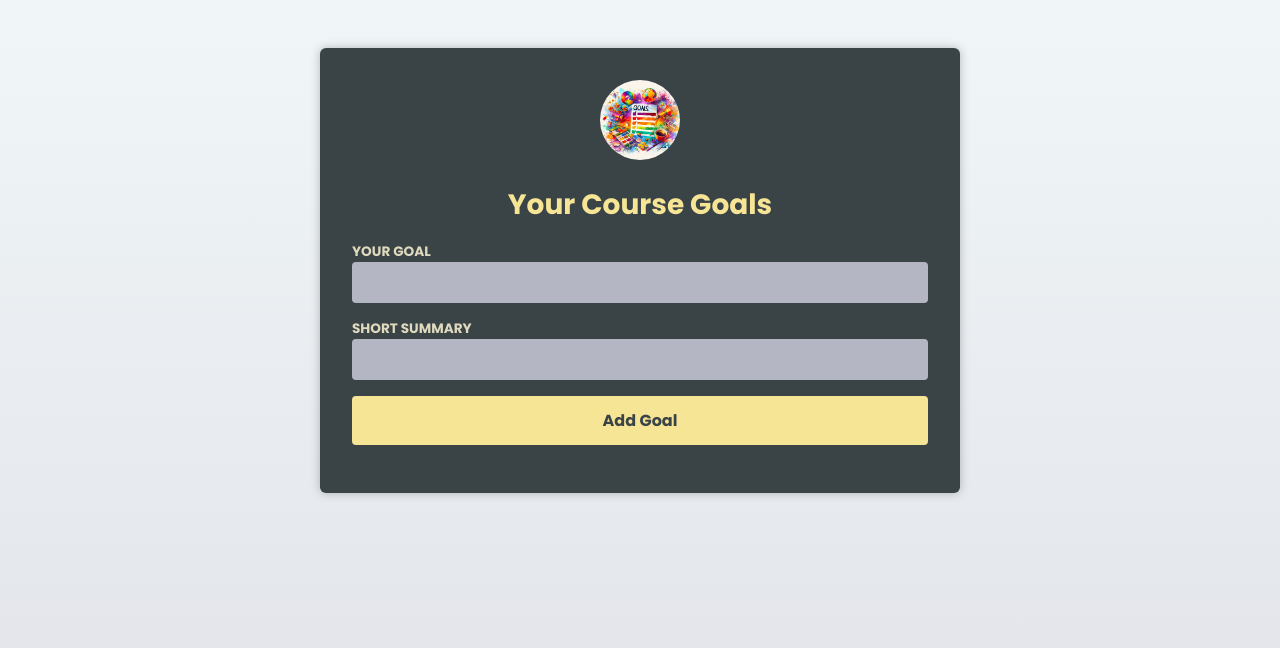
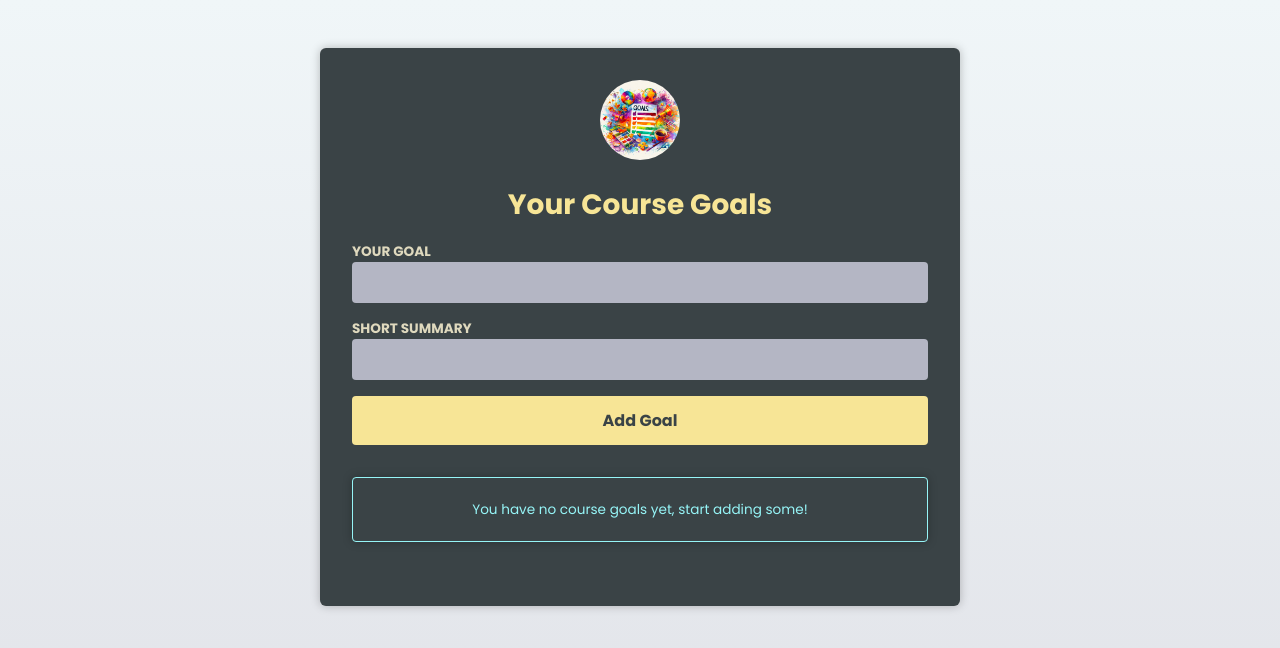
Before and after one commit to nirgluzman/React-TypeScript-Basic, a React (Vite) app: page / in a window 1280 px wide. Shown: the top 648 px of the page. Built offline with nearby package versions, Linux system fonts and the light colour scheme.

Commit message:
add InfoBox with 'info' and 'warning' options

```diff
--- a/src/components/CourseGoalList.tsx
+++ b/src/components/CourseGoalList.tsx
@@ -1,5 +1,7 @@
+import {type ReactNode} from 'react';
+import {type CourseGoal as CGoal} from '../App';
 import CourseGoal from './CourseGoal';
-import {type CourseGoal as CGoal} from '../App';
+import InfoBox from './InfoBox';
 
 type CourseGoalListProps = {
 	goals: CGoal[];
@@ -7,7 +9,24 @@
 };
 
 export default function CourseGoalList({goals, onDeleteGoal}: CourseGoalListProps) {
+	// goals array is empty - no goals have been entered.
+	if (goals.length === 0) {
+		return <InfoBox mode='info'>You have no course goals yet, start adding some!</InfoBox>;
+	}
+
+	let warningBox: ReactNode;
+
+	if (goals.length >= 4) {
+		warningBox = (
+			<InfoBox mode='warning'>
+				You're collecting a lot of goals, don't put too much on your plate!
+			</InfoBox>
+		);
+	}
+
 	return (
+		<>
+			{warningBox}
 			<ul>
 				{goals.map((goal) => (
 					<li key={goal.id}>
@@ -20,5 +39,6 @@
 					</li>
 				))}
 			</ul>
+		</>
 	);
 }
--- /dev/null
+++ b/src/components/InfoBox.tsx
@@ -0,0 +1,26 @@
+import {type ReactNode} from 'react';
+
+type InfoBoxPropos = {
+	mode: 'info' | 'warning';
+	children: ReactNode;
+};
+
+export default function InfoBox({mode, children}: InfoBoxPropos) {
+	// supports two modes - info, warning
+
+	if (mode === 'info') {
+		return (
+			<aside className='infobox infobox-hint'>
+				<p>{children}</p>
+			</aside>
+		);
+	}
+
+	return (
+		<aside className='infobox infobox-warning warning--medium'>
+			{/* {mode === 'warning' ? <h2>Warning</h2> : null} */}
+			<h2>Warning</h2>
+			<p>{children}</p>
+		</aside>
+	);
+}
--- a/src/index.css
+++ b/src/index.css
@@ -126,7 +126,31 @@
   color: #f9a73b;
 }
 
-.fallback {
+.infobox {
+  margin: 2rem 0;
+  padding: 0.5rem;
   text-align: center;
-  color: #acd1ce;
+  box-shadow: 0 0 10px rgba(0, 0, 0, 0.25);
+  font-size: 0.85rem;
+  border-radius: 4px;
 }
+
+.infobox-hint {
+  border: 1px solid #96f5f7;
+  color: #96f5f7;
+}
+
+.infobox-warning.warning--low {
+  border: 1px solid #f6d84f;
+  color: #f6d84f;
+}
+
+.infobox-warning.warning--medium {
+  border: 1px solid #f9a73b;
+  color: #f9a73b;
+}
+
+.infobox-warning.warning--high {
+  border: 1px solid #f97373;
+  color: #f97373;
+}
```
Lines whose indentation alone changed are shown as unchanged.
